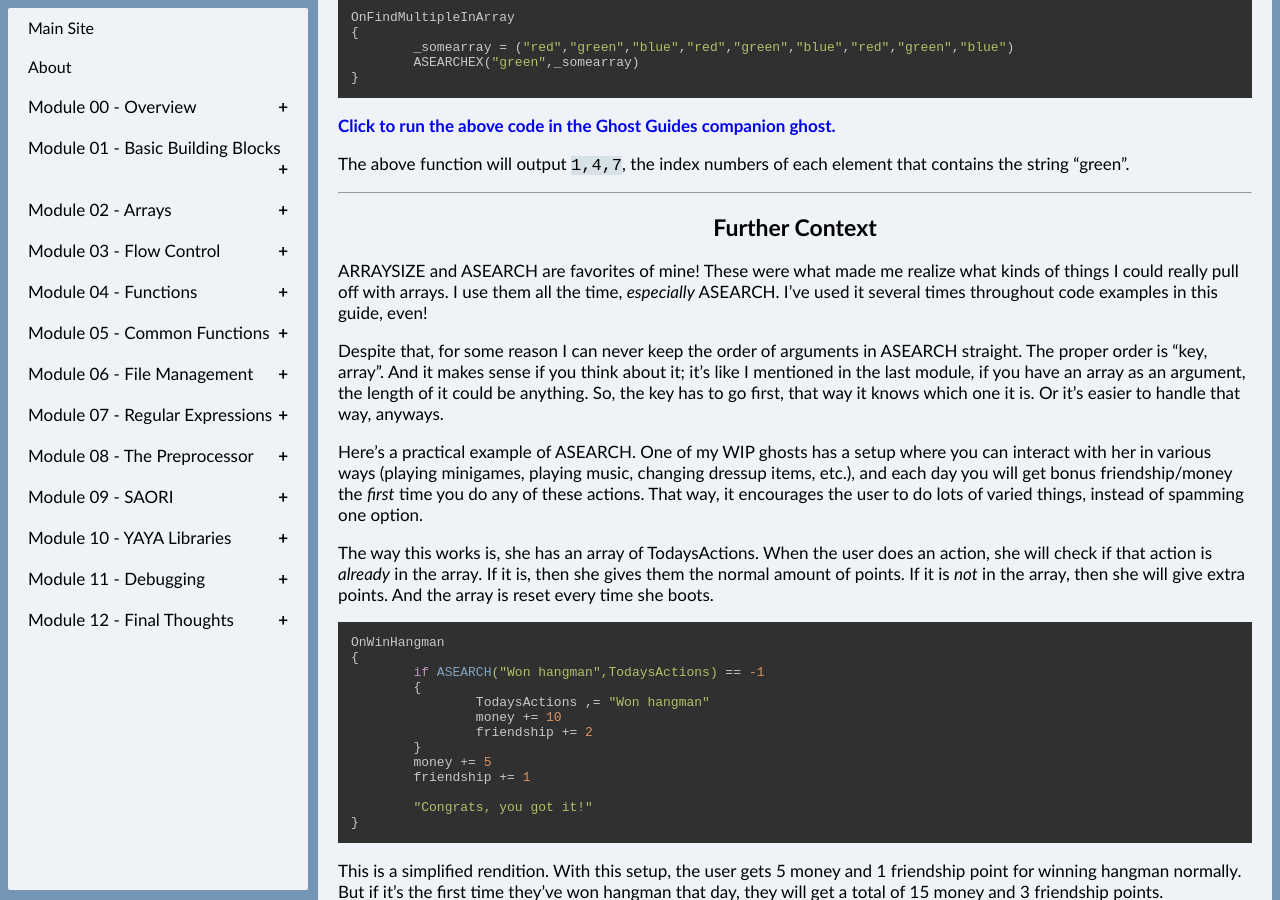
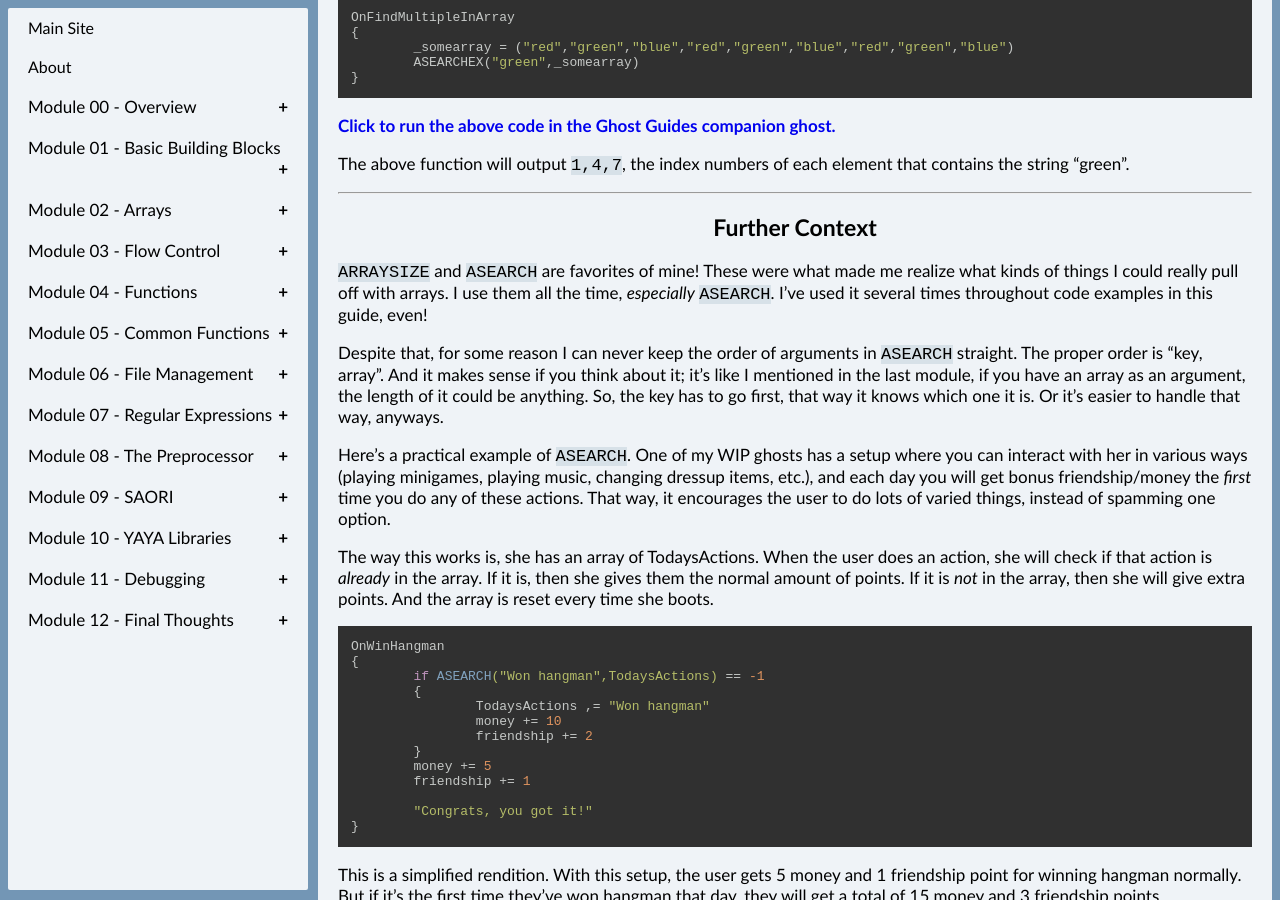
Before and after one commit to Zichqec/YAYA_Fundamentals, a Jekyll site: the page built from module_05_common_functions/03_array_manupulation.md, in a window 1280 px wide and 900 px high, scrolled down 1093 px. Built offline with Jekyll 4.4.1, drawn with Linux system fonts in a browser that asks for light colours; our own code applies the rules of GitHub Pages for plain Markdown files.

```diff
--- a/module_05_common_functions/03_array_manupulation.md
+++ b/module_05_common_functions/03_array_manupulation.md
@@ -67,11 +67,11 @@ The above function will output `1,4,7`, the index numbers of each element that c
 
 ## Further Context
 
-ARRAYSIZE and ASEARCH are favorites of mine! These were what made me realize what kinds of things I could really pull off with arrays. I use them all the time, *especially* ASEARCH. I've used it several times throughout code examples in this guide, even!
+`ARRAYSIZE` and `ASEARCH` are favorites of mine! These were what made me realize what kinds of things I could really pull off with arrays. I use them all the time, *especially* `ASEARCH`. I've used it several times throughout code examples in this guide, even!
 
-Despite that, for some reason I can never keep the order of arguments in ASEARCH straight. The proper order is "key, array". And it makes sense if you think about it; it's like I mentioned in the last module, if you have an array as an argument, the length of it could be anything. So, the key has to go first, that way it knows which one it is. Or it's easier to handle that way, anyways.
+Despite that, for some reason I can never keep the order of arguments in `ASEARCH` straight. The proper order is "key, array". And it makes sense if you think about it; it's like I mentioned in the last module, if you have an array as an argument, the length of it could be anything. So, the key has to go first, that way it knows which one it is. Or it's easier to handle that way, anyways.
 
-Here's a practical example of ASEARCH. One of my WIP ghosts has a setup where you can interact with her in various ways (playing minigames, playing music, changing dressup items, etc.), and each day you will get bonus friendship/money the *first* time you do any of these actions. That way, it encourages the user to do lots of varied things, instead of spamming one option.
+Here's a practical example of `ASEARCH`. One of my WIP ghosts has a setup where you can interact with her in various ways (playing minigames, playing music, changing dressup items, etc.), and each day you will get bonus friendship/money the *first* time you do any of these actions. That way, it encourages the user to do lots of varied things, instead of spamming one option.
 
 The way this works is, she has an array of TodaysActions. When the user does an action, she will check if that action is *already* in the array. If it is, then she gives them the normal amount of points. If it is *not* in the array, then she will give extra points. And the array is reset every time she boots.
 
```
